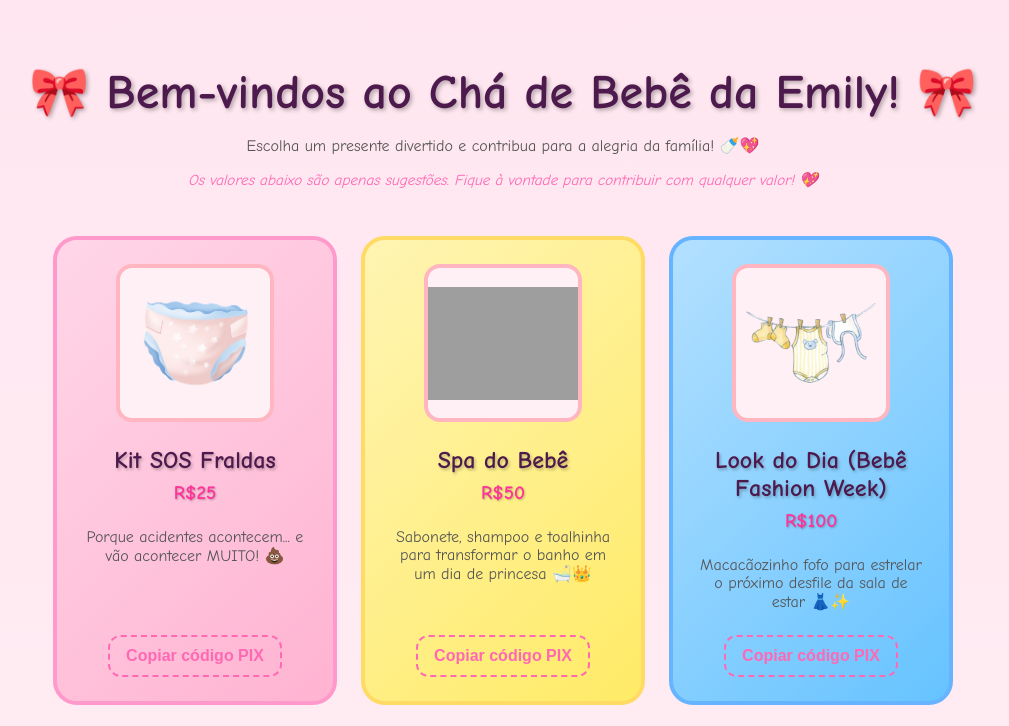
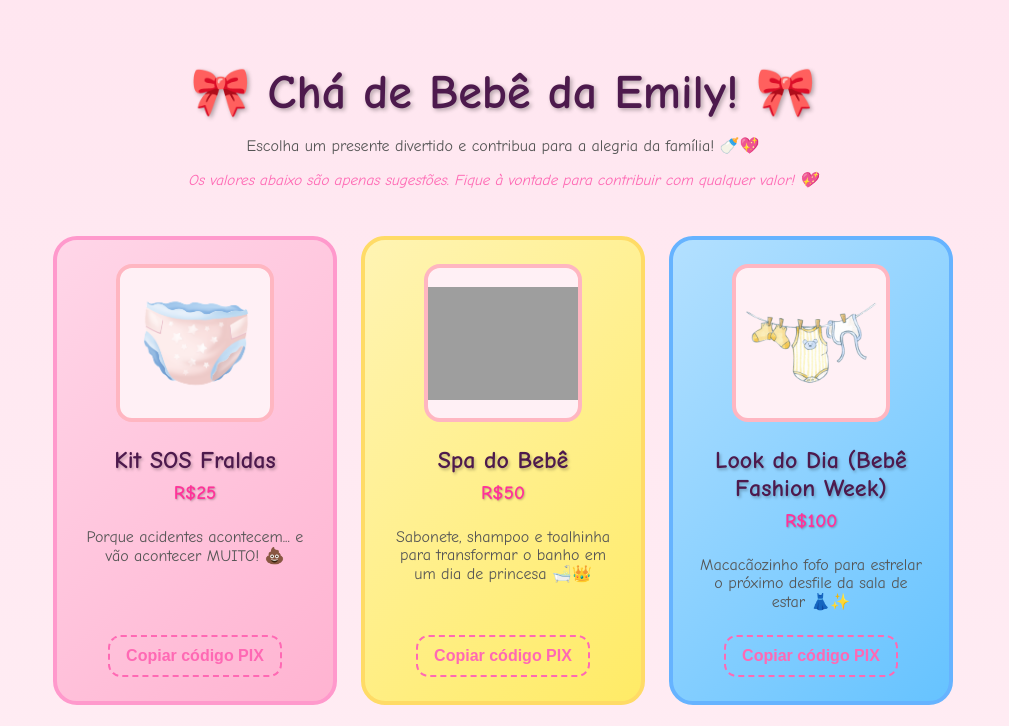
Before and after one commit to thiagoscf/baby-shower-brazil, an Astro site: page / in a window 1280 px wide. Shown: the top 726 px of the page, without its empty margins (137-1146 px from the left). Built offline with nearby package versions, Linux system fonts and the light colour scheme; Astro itself is replaced by a stand-in of ours; grey boxes are pictures that could not be loaded.

Commit message:
Update index.astro

```diff
--- a/src/pages/index.astro
+++ b/src/pages/index.astro
@@ -65,7 +65,7 @@ function priceColor(price) {
   </head>
   <body>
     <header>
-      <h1>🎀 Bem-vindos ao Chá de Bebê da Emily! 🎀</h1>
+      <h1>🎀 Chá de Bebê da Emily! 🎀</h1>
       <p>Escolha um presente divertido e contribua para a alegria da família! 🍼💖</p>
       <p class="extra-info">Os valores abaixo são apenas sugestões. Fique à vontade para contribuir com qualquer valor! 💖</p>
     </header>
```
